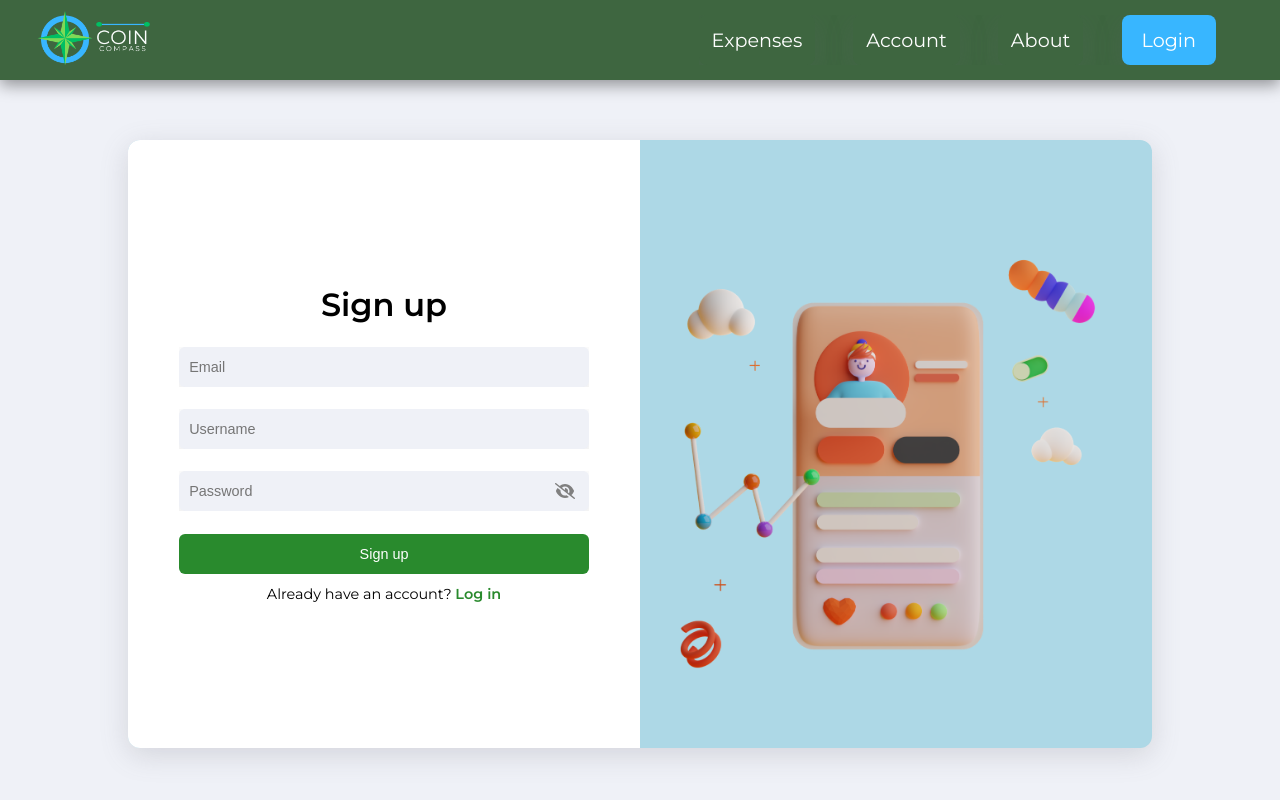
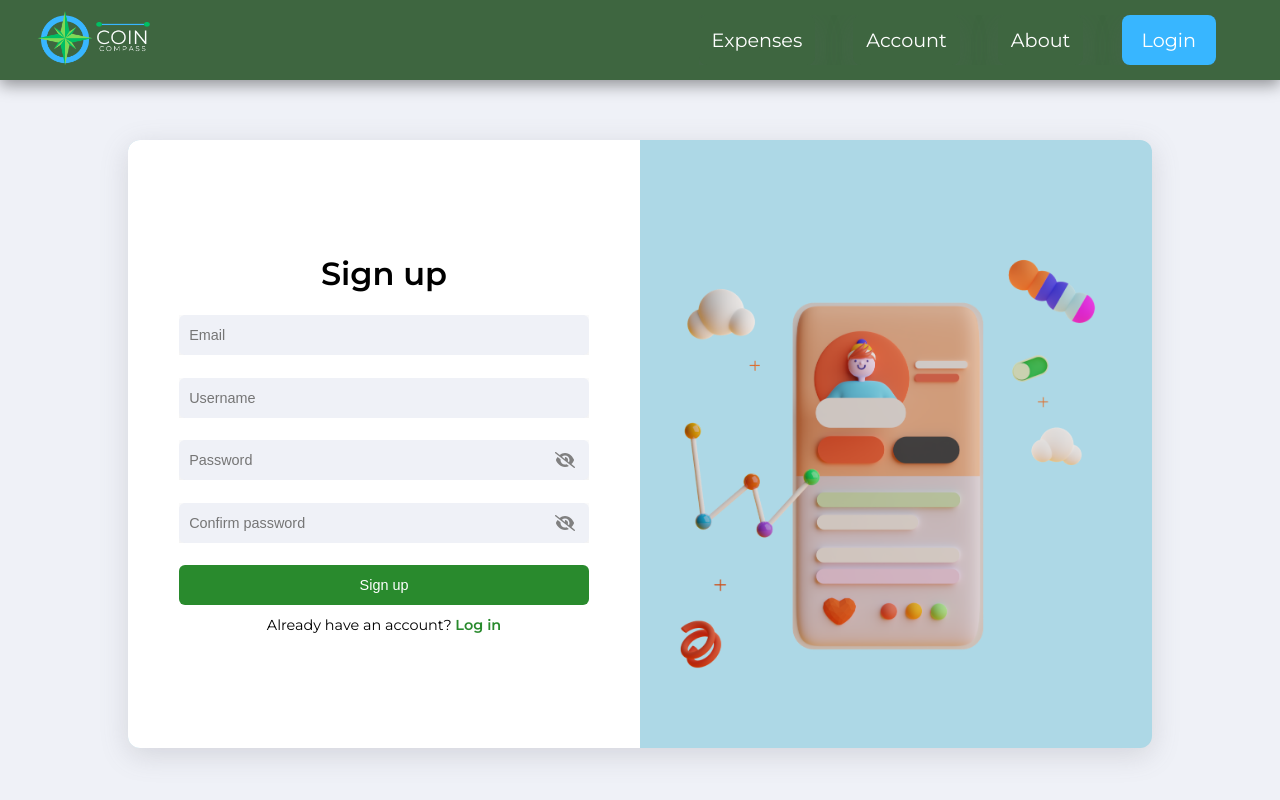
Before and after one commit to ITHS-Team8/CoinCompass, a Vue app: page /login in a window 1280 px wide. Both pictures are taken after a click on the element "Signup". Shown: the top 800 px of the page. Built offline with nearby package versions, Linux system fonts and the light colour scheme; no server answers.

Commit message:
Add password confirmation field to SignupComponent.vue

```diff
--- a/src/components/SignupComponent.vue
+++ b/src/components/SignupComponent.vue
@@ -40,6 +40,29 @@ const changeForm = () => {
           <input
             :type="passwordType"
             placeholder="Password"
+            name="password"
+            required
+            class="password"
+          />
+          <svg
+            class="show-password"
+            xmlns="http://www.w3.org/2000/svg"
+            viewBox="0 0 640 512"
+            @click="
+              passwordType === 'password'
+                ? (passwordType = 'text')
+                : (passwordType = 'password')
+            "
+          >
+            <path
+              d="M38.8 5.1C28.4-3.1 13.3-1.2 5.1 9.2S-1.2 34.7 9.2 42.9l592 464c10.4 8.2 25.5 6.3 33.7-4.1s6.3-25.5-4.1-33.7L525.6 386.7c39.6-40.6 66.4-86.1 79.9-118.4c3.3-7.9 3.3-16.7 0-24.6c-14.9-35.7-46.2-87.7-93-131.1C465.5 68.8 400.8 32 320 32c-68.2 0-125 26.3-169.3 60.8L38.8 5.1zM223.1 149.5C248.6 126.2 282.7 112 320 112c79.5 0 144 64.5 144 144c0 24.9-6.3 48.3-17.4 68.7L408 294.5c8.4-19.3 10.6-41.4 4.8-63.3c-11.1-41.5-47.8-69.4-88.6-71.1c-5.8-.2-9.2 6.1-7.4 11.7c2.1 6.4 3.3 13.2 3.3 20.3c0 10.2-2.4 19.8-6.6 28.3l-90.3-70.8zM373 389.9c-16.4 6.5-34.3 10.1-53 10.1c-79.5 0-144-64.5-144-144c0-6.9 .5-13.6 1.4-20.2L83.1 161.5C60.3 191.2 44 220.8 34.5 243.7c-3.3 7.9-3.3 16.7 0 24.6c14.9 35.7 46.2 87.7 93 131.1C174.5 443.2 239.2 480 320 480c47.8 0 89.9-12.9 126.2-32.5L373 389.9z"
+            />
+          </svg>
+        </div>
+        <div class="field-container input-field">
+          <input
+            :type="passwordType"
+            placeholder="Confirm password"
             name="password"
             required
             class="password"
```
